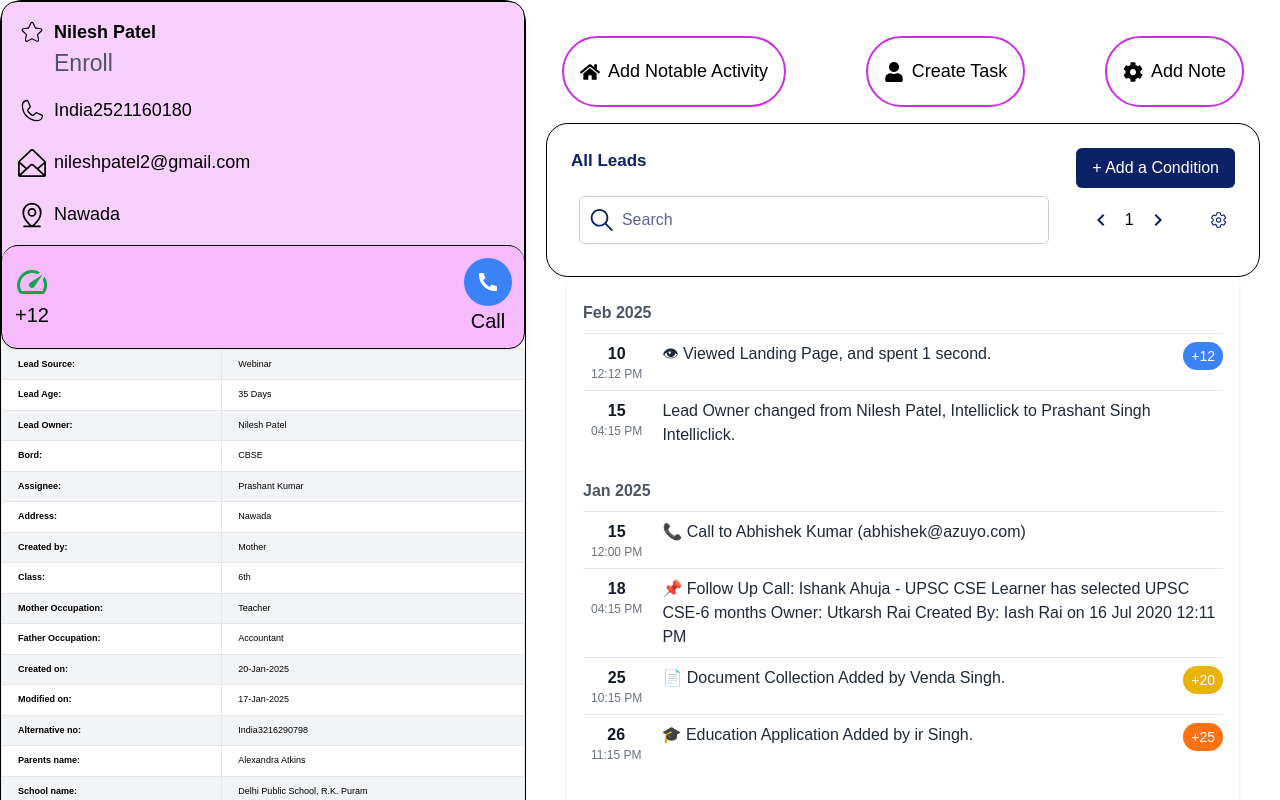
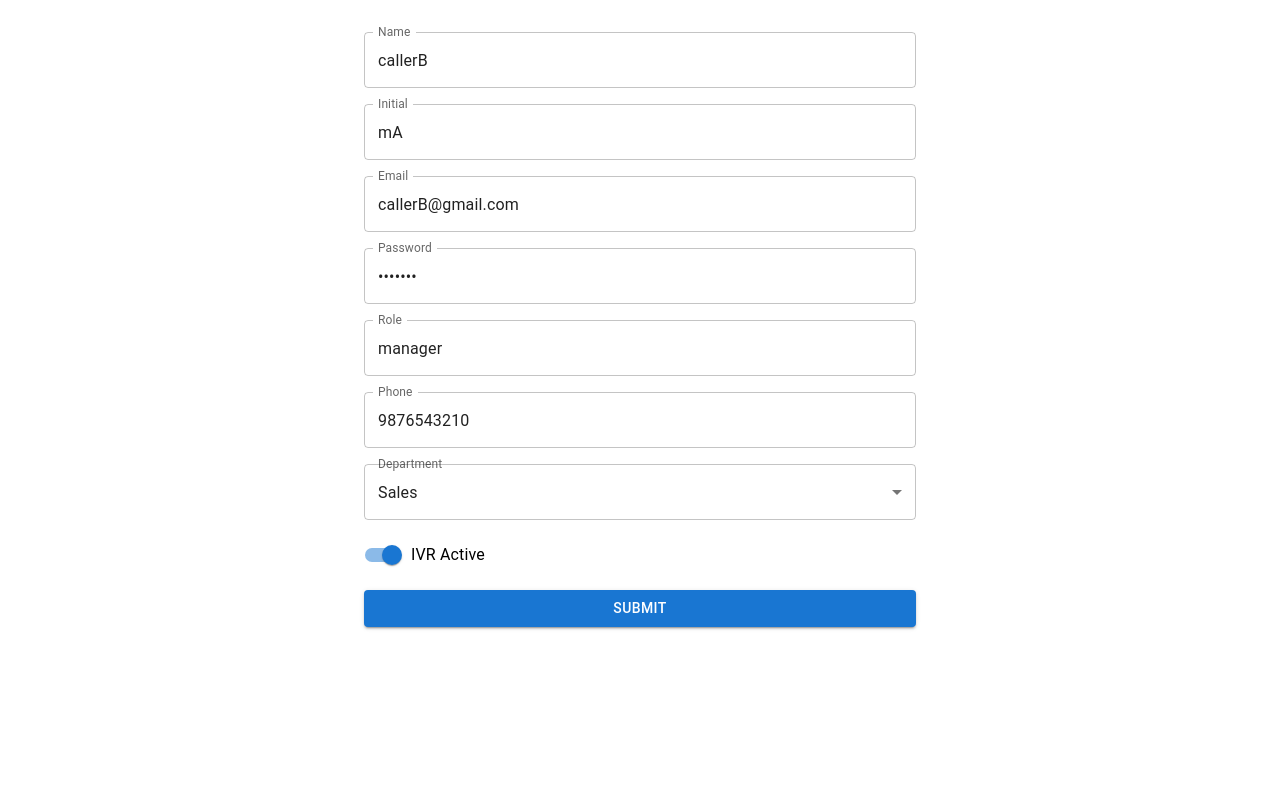
Before and after one commit to ashish2445/intelliclick-frontend-CRM, a Next.js app: page / in a window 1280 px wide. Shown: the top 800 px of the page. Built offline with nearby package versions, Linux system fonts and the light colour scheme.

Commit message:
added form2 for root and admin roles

```diff
--- a/package.json
+++ b/package.json
@@ -22,6 +22,7 @@
     "react-dnd-html5-backend": "^16.0.1",
     "react-dom": "^19.0.0",
     "react-error-boundary": "^5.0.0",
+    "react-hook-form": "^7.54.2",
     "react-icons": "^5.5.0",
     "react-phone-input-2": "^2.15.1",
     "react-spinners": "^0.15.0"
--- a/src/app/page.tsx
+++ b/src/app/page.tsx
@@ -101,6 +101,7 @@ import FilterComponent from "@/components/FilterCondition";
 import LeadDetails from "@/containers/newContainer";
 import IconButton from "@/components/StyledButton";
 import DetailedPage from "@/containers/detailedContainer/detailedPage";
+import Form2 from "@/containers/form2";
 
 const allOptions = [
   { label: "Subject", color: "subject" },
@@ -249,7 +250,7 @@ const Page = () => {
     alert("Button clicked!");
   };
   return (
-    <DetailedPage />
+    <Form2 />
   )
 };
 
--- a/src/components/DragDropTable.tsx
+++ b/src/components/DragDropTable.tsx
@@ -9,6 +9,8 @@ import { formatCamelCase, handleError } from "@/utils/helpers";
 import { IStatus } from "@/interfaces/tableFilterTypes";
 import { ManagerInstance } from "@/services/manager.service";
 import { Axios, AxiosError } from "axios";
+import SlideInPanel from "./SlideInPanel";
+import DetailedPage from "@/containers/detailedContainer/detailedPage";
 
 interface TableProps {
   data: ITableFields[];
@@ -86,6 +88,7 @@ const DynamicTable3: React.FC<TableProps> = ({ data, columns,statusInfo }) => {
   const [headerChecked, setHeaderChecked] = useState(false);
   const dropdownRef = useRef<HTMLDivElement | null>(null);
   const [favoriteRows, setFavoriteRows] = useState<Record<number, boolean>>({});
+  const [isPanelOpen, setIsPanelOpen] = useState(false);
 
   useEffect(() => {
     setDisplayColumns(columns);
@@ -113,7 +116,7 @@ const DynamicTable3: React.FC<TableProps> = ({ data, columns,statusInfo }) => {
   const handleFavoriteToggle = async (rowId: string,favState:boolean) => {
     console.log("favvv",rowId,favState);
     try{
-      await ManagerInstance.toggleFavorite(rowId,favState)
+      // await ManagerInstance.toggleFavorite(rowId,favState)
       setFavoriteRows((prev) => ({
         ...prev,
         [rowId]: !prev[rowId], // Toggle only for the clicked row
@@ -193,6 +196,10 @@ const DynamicTable3: React.FC<TableProps> = ({ data, columns,statusInfo }) => {
     setHeaderChecked(updatedCheckedRows.every(Boolean));
   };
 
+  const handleNameClick = () => {
+    setIsPanelOpen(true);
+  }
+
 
   return (
     <DndProvider backend={HTML5Backend}>
@@ -261,9 +268,13 @@ const DynamicTable3: React.FC<TableProps> = ({ data, columns,statusInfo }) => {
                             onChange={() => handleRowCheckboxChange(rowIndex)}
                           />
                           {/* <span className="mr-1">⭐</span> */}
-                          <span className="text-[14px]">{row[col]?.name || "-"}</span>
+                          <span className="text-[14px]" onClick={handleNameClick} style={{ cursor: "pointer" }}>{row[col]?.name || "-"}</span>
                           {/* <span className="ml-1"><FaRegStar /></span> */}
-                          <div onClick={() => handleFavoriteToggle(row._id,row.name.favorite)} style={{ cursor: "pointer" }}>
+                          <div onClick={(e) => {
+                              e.stopPropagation();
+                              handleFavoriteToggle(row._id, row.name.favorite);
+                            }}
+                            style={{ cursor: "pointer" }}>
                             {favoriteRows[row._id] ? <FaStar color="#fcba03" /> : <FaRegStar color="black" />}
                           </div>
                         </div>
@@ -310,6 +321,11 @@ const DynamicTable3: React.FC<TableProps> = ({ data, columns,statusInfo }) => {
           </tbody>
         </table>
       </div>
+      {isPanelOpen && (
+        <SlideInPanel isOpen={isPanelOpen} setIsOpen={setIsPanelOpen}>
+          <DetailedPage />
+        </SlideInPanel>
+      )}
     </DndProvider>
   );
 };
--- /dev/null
+++ b/src/components/SlideInPanel.tsx
@@ -0,0 +1,91 @@
+// import React, { useState, ReactNode } from "react";
+
+// type SlideInPanelProps = {
+//   children: ReactNode;
+// };
+
+// const SlideInPanel: React.FC<SlideInPanelProps> = ({ children }) => {
+//   const [isOpen, setIsOpen] = useState(false);
+
+//   return (
+//     <div className="relative">
+//       {/* Button to open the panel */}
+//       <button
+//         onClick={() => setIsOpen(true)}
+//         className="px-4 py-2 bg-blue-500 text-white rounded-md"
+//       >
+//         Open Panel
+//       </button>
+
+//       {/* Overlay */}
+//       {isOpen && (
+//         <div
+//           className="fixed inset-0 bg-black bg-opacity-50"
+//           onClick={() => setIsOpen(false)}
+//         ></div>
+//       )}
+
+//       {/* Sliding Panel */}
+//       <div
+//         className={`fixed top-0 right-0 h-full bg-white shadow-lg transform transition-transform duration-300 ease-in-out ${
+//           isOpen ? "translate-x-0" : "translate-x-full"
+//         }`}
+//       >
+//         {/* Close Button */}
+//         <button
+//           onClick={() => setIsOpen(false)}
+//           className="absolute top-2 left-2 p-2 text-gray-600 hover:text-black"
+//         >
+//           ✖
+//         </button>
+
+//         {/* Panel Content */}
+//         <div className="p-4">{children}</div>
+//       </div>
+//     </div>
+//   );
+// };
+
+// export default SlideInPanel;
+
+import React, { ReactNode } from "react";
+
+type SlideInPanelProps = {
+  isOpen: boolean;
+  setIsOpen: (isOpen: boolean) => void;
+  children: ReactNode;
+};
+
+const SlideInPanel: React.FC<SlideInPanelProps> = ({ isOpen, setIsOpen, children }) => {
+  return (
+    <>
+      {/* Overlay */}
+      {isOpen && (
+        <div
+          className="fixed inset-0 bg-black bg-opacity-50"
+          onClick={() => setIsOpen(false)}
+        ></div>
+      )}
+
+      {/* Sliding Panel */}
+      <div
+        className={`fixed top-0 right-0 z-50 h-full bg-white shadow-lg transform transition-transform duration-300 ease-in-out ${
+          isOpen ? "translate-x-0" : "translate-x-full"
+        }`}
+      >
+        {/* Close Button */}
+        <button
+          onClick={() => setIsOpen(false)}
+          className="absolute top-2 left-2 p-2 text-gray-600 hover:text-black"
+        >
+          ✖
+        </button>
+
+        {/* Panel Content */}
+        <div className="p-8">{children}</div>
+      </div>
+    </>
+  );
+};
+
+export default SlideInPanel;
--- /dev/null
+++ b/src/containers/form2.tsx
@@ -0,0 +1,76 @@
+import React from "react";
+import { useForm, Controller } from "react-hook-form";
+import { TextField, Button, Switch, FormControlLabel, MenuItem, Select, InputLabel, FormControl, Box, Container } from "@mui/material";
+
+interface FormData {
+  name: string;
+  initial: string;
+  email: string;
+  password: string;
+  role: string;
+  phone: string;
+  region: string[];
+  ivrActive: boolean;
+  reporting: string;
+  department: string;
+}
+
+const Form2: React.FC = () => {
+  const { control, handleSubmit } = useForm<FormData>({
+    defaultValues: {
+      name: "callerB",
+      initial: "mA",
+      email: "callerB@gmail.com",
+      password: "test123",
+      role: "manager",
+      phone: "9876543210",
+      region: ["67c199f6f9ee01aac09253c0"],
+      ivrActive: true,
+      reporting: "67c6d4eeca39a9c9c3c3f831",
+      department: "Sales",
+    },
+  });
+
+  const onSubmit = (data: FormData) => {
+    console.log("Form Data Submitted:", data);
+  };
+
+  return (
+    <Container maxWidth="sm">
+      <Box component="form" onSubmit={handleSubmit(onSubmit)} sx={{ display: "flex", flexDirection: "column", gap: 2, mt: 4 }}>
+        <Controller name="name" control={control} render={({ field }) => <TextField {...field} label="Name" fullWidth />} />
+        <Controller name="initial" control={control} render={({ field }) => <TextField {...field} label="Initial" fullWidth />} />
+        <Controller name="email" control={control} render={({ field }) => <TextField {...field} label="Email" type="email" fullWidth />} />
+        <Controller name="password" control={control} render={({ field }) => <TextField {...field} label="Password" type="password" fullWidth />} />
+        <Controller name="role" control={control} render={({ field }) => <TextField {...field} label="Role" fullWidth />} />
+        <Controller name="phone" control={control} render={({ field }) => <TextField {...field} label="Phone" fullWidth />} />
+        <FormControl fullWidth>
+          <InputLabel>Department</InputLabel>
+          <Controller
+            name="department"
+            control={control}
+            render={({ field }) => (
+              <Select {...field}>
+                <MenuItem value="Sales">Sales</MenuItem>
+                <MenuItem value="Marketing">Marketing</MenuItem>
+                <MenuItem value="Support">Support</MenuItem>
+              </Select>
+            )}
+          />
+        </FormControl>
+        <Controller
+          name="ivrActive"
+          control={control}
+          render={({ field }) => (
+            <FormControlLabel control={<Switch {...field} checked={field.value} />} label="IVR Active" />
+          )}
+        />
+        <Button type="submit" variant="contained" color="primary" fullWidth>
+          Submit
+        </Button>
+      </Box>
+    </Container>
+  );
+};
+
+export default Form2;
```
Also changed, not shown: 1 other file (tests, documents, lock files or other folders).
